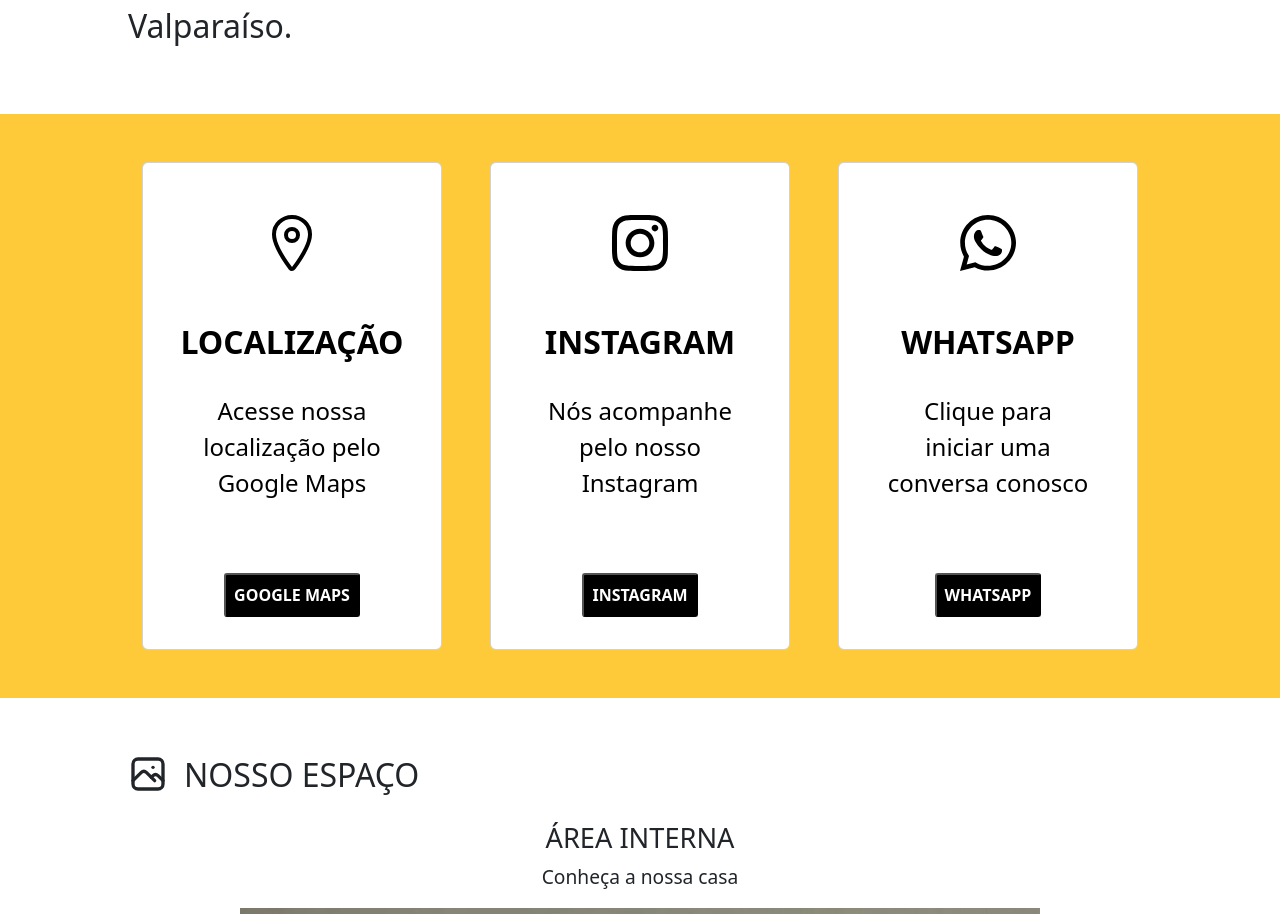
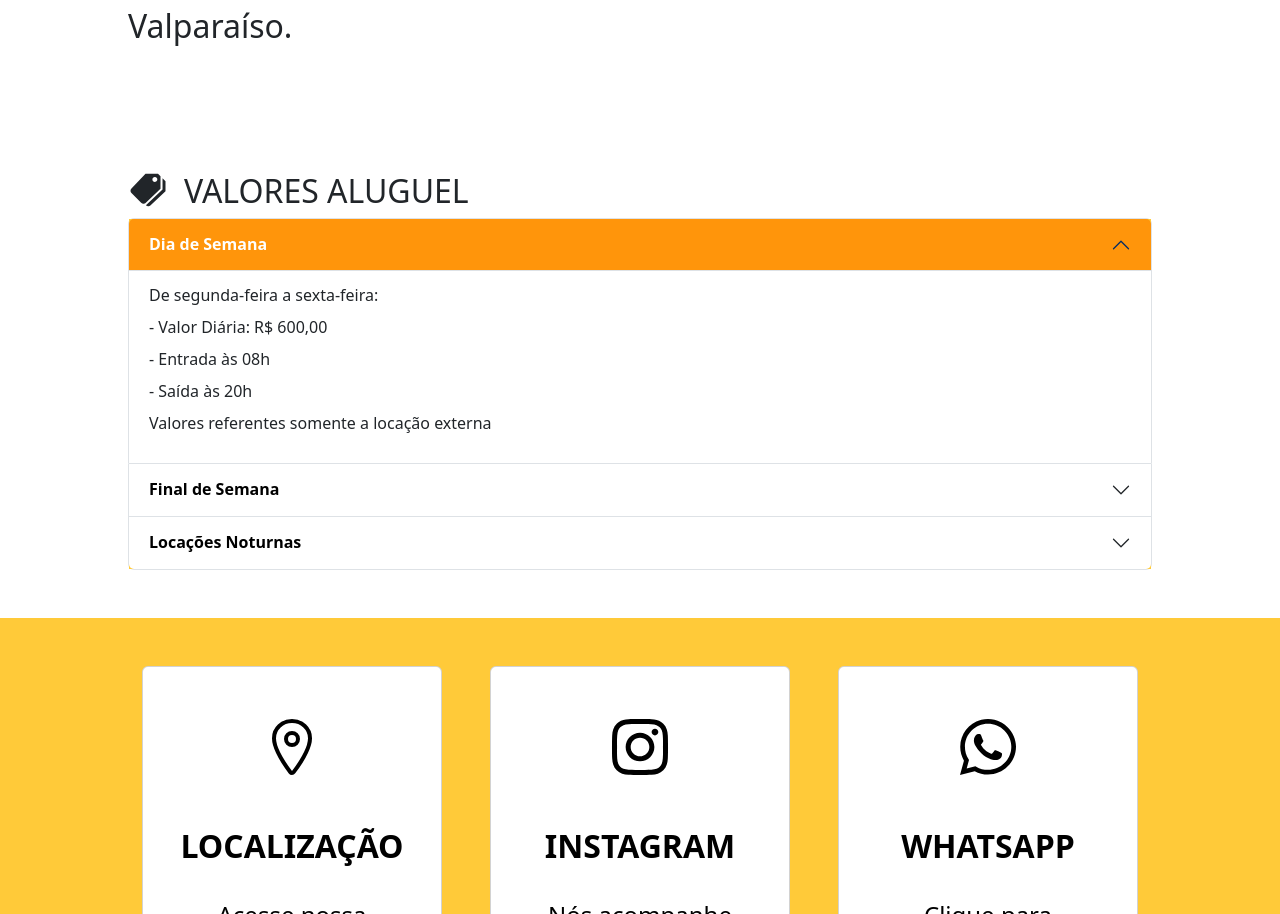
Before and after one commit to Beatriz-ge/espacoVip, a React (Vite) app in the folder espacovip-web/: page / in a window 1280 px wide. Shown: the part 1566-2480 px from the top of the page. Built offline with nearby package versions, Linux system fonts and the light colour scheme.

Commit message:
feat: main page new accoridon

```diff
--- a/espacovip-web/src/App.jsx
+++ b/espacovip-web/src/App.jsx
@@ -3,21 +3,24 @@
 import Piscina1 from './assets/piscina/piscina7.jpeg';
 import { IoMdInformationCircle } from "react-icons/io";
 import { IoLocationOutline } from "react-icons/io5";
+import { IoMdPricetags } from "react-icons/io";
 import { FaInstagram } from "react-icons/fa";
 import { FaWhatsapp } from "react-icons/fa6";
-import CarouselIn from './components/carousel-in.jsx'
-import CarouselOut from './components/carousel-out.jsx'
+import CarouselIn from './components/carousel-in.jsx';
+import CarouselOut from './components/carousel-out.jsx';
+import Accordion from './components/accordion.jsx';
 import { TbPhoto } from "react-icons/tb";
 
 function App() {
   return (
     <div>
-
+{/* Navbar */}
         <nav className='nav'>
           <img className='logo-img' src={logo} alt="logo"/>
           <h1 className='logo-title'>ESPAÇO VIP</h1>
         </nav>
 
+{/* Imagem principal */}
         <div className='main-container'>
           <img src={Piscina1}/>
           <h1>O LUGAR CERTO PARA O SEU EVENTO!</h1>
@@ -26,6 +29,7 @@
           </a>
         </div>
 
+{/* Texto sobre nós */}
         <div className='aboutus-container'>
           <div className='aboutus-title'>
             <IoMdInformationCircle className='icon-store'/>
@@ -35,6 +39,18 @@
           Ficamos localizados no setor de chácaras do Valparaíso.</p>
         </div>
 
+{/* Valores aluguel */}
+        <div className='aboutus-container'>
+          <div className='aboutus-title'>
+            <IoMdPricetags className='icon-store'/>
+            <h1>VALORES ALUGUEL</h1>
+          </div>
+          <Accordion/>
+
+        </div>
+
+
+{/* Cartões  */}
         <div className='contactus-container'>
           <div className='card'>
             <IoLocationOutline className='icon-cards'/>
@@ -62,6 +78,7 @@
           </div>
         </div>
 
+{/* Nosso espaço */}
         <div className='aboutus-container'>
           <div className='aboutus-title '>
             <TbPhoto className='icon-store'/>
@@ -82,6 +99,7 @@
           </div>
         </div>
 
+{/* Footer */}
         <footer>
           <div>
             <h1>ENDEREÇO</h1>
```
